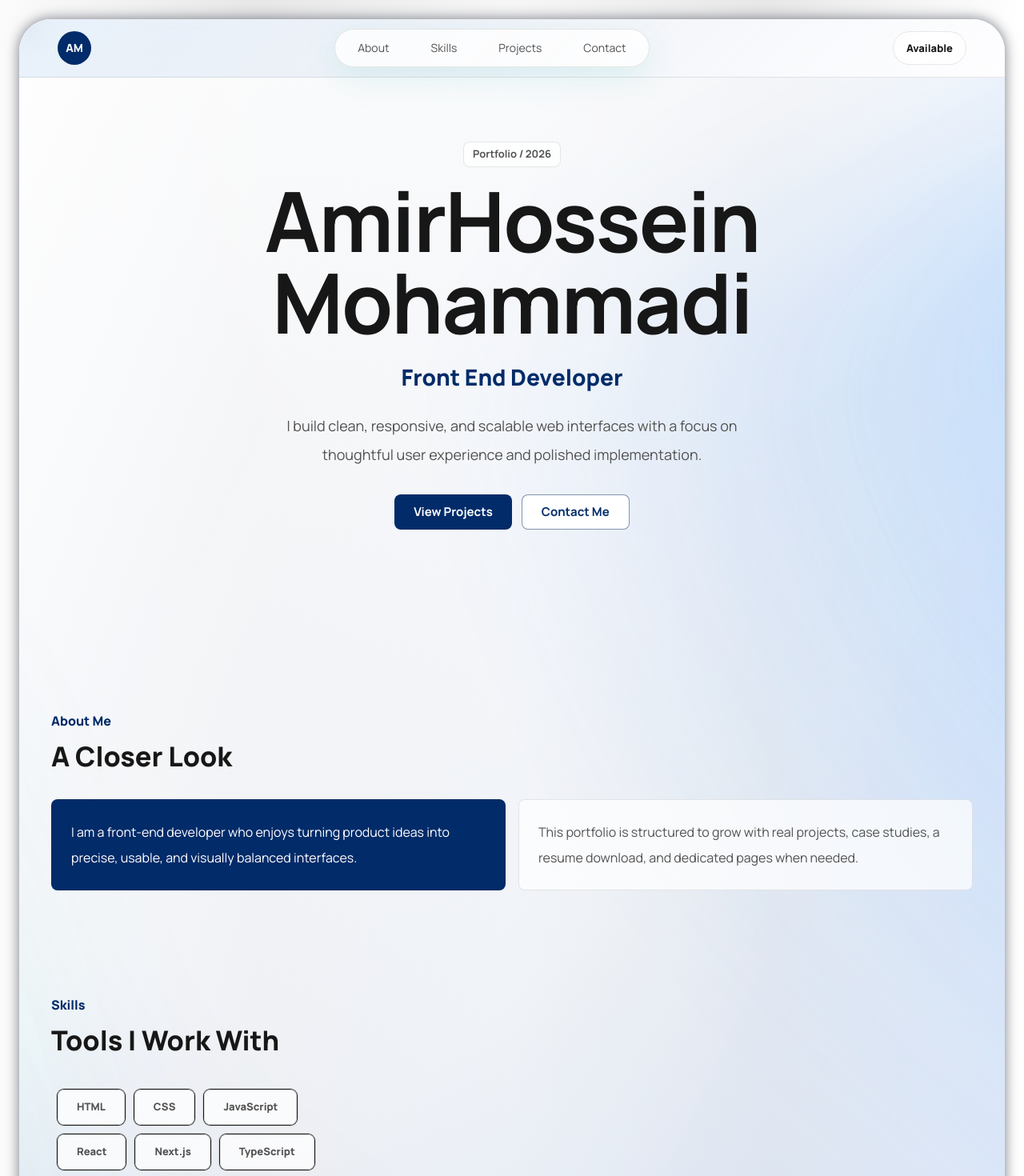
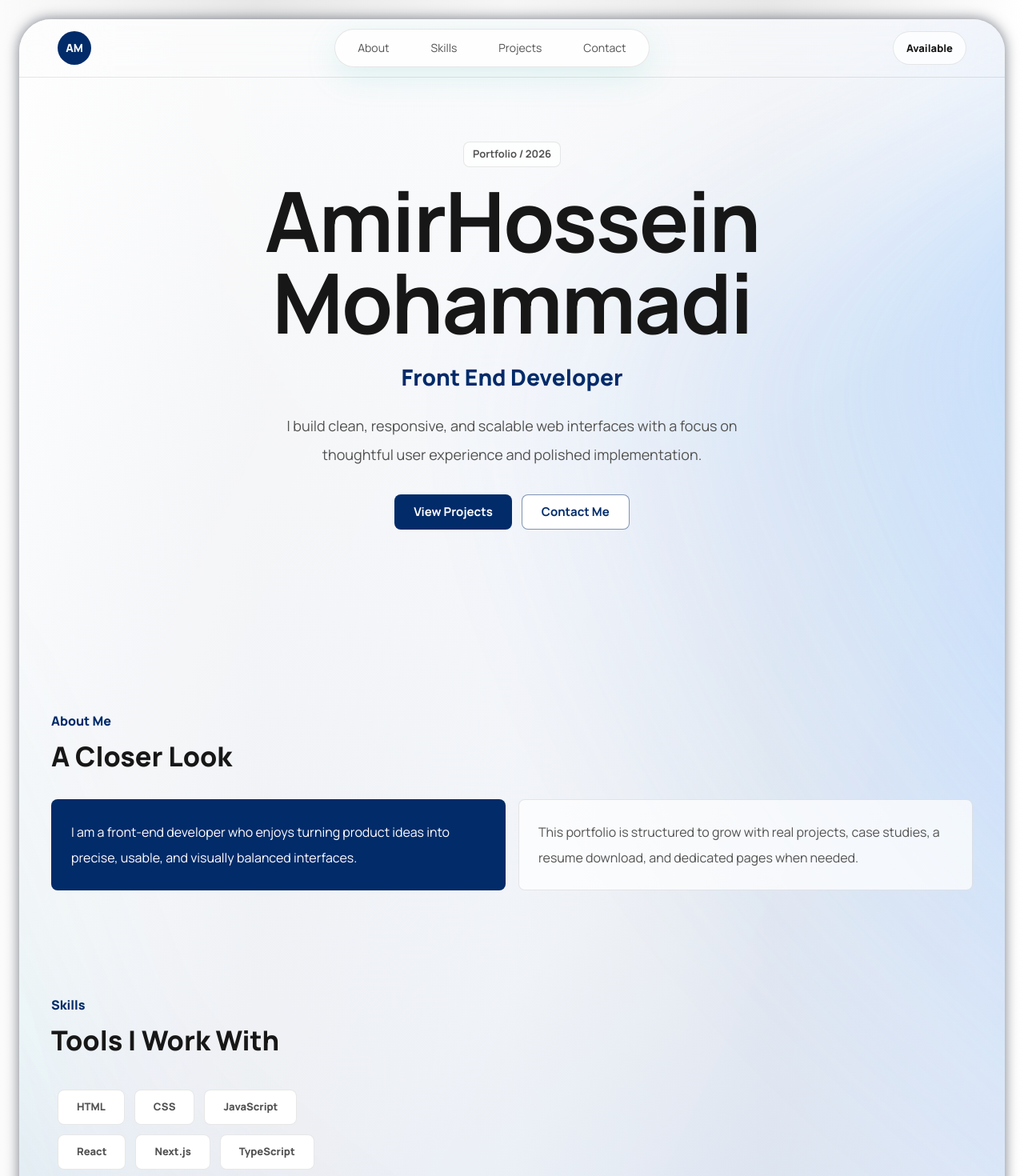
Before and after one commit to SefYek/portfolio, a Next.js app: page / in a window 1280 px wide. Shown: the top 1470 px of the page at 80% size. Built offline with nearby package versions, Linux system fonts and the light colour scheme; what @mui/material-nextjs would draw is missing.

Commit message:
update background ui

```diff
--- a/src/components/layout/site-header.tsx
+++ b/src/components/layout/site-header.tsx
@@ -20,13 +20,12 @@ export function SiteHeader() {
       sx={{
         top: 0,
         width: "100%",
-        background:
-          "linear-gradient(135deg, rgba(19, 119, 220, 0.09), rgba(236,240,247,0.78) 42%, rgba(255,255,255,0.92))",
+        background: "transparent",
         color: "text.primary",
         border: "none",
         borderBottom: "1px solid",
         borderColor: "divider",
-        backdropFilter: "blur(18px)",
+        backdropFilter: "blur(50px) saturate(1.4)",
         px: 1,
       }}
     >
--- a/src/features/profile/components/skills-section.tsx
+++ b/src/features/profile/components/skills-section.tsx
@@ -44,7 +44,7 @@ export function SkillsSection() {
               onMouseLeave={() => setSelectedSkill(null)}
               sx={{
                 minHeight: 44,
-                bgcolor: "rgba(255,255,255,0.72)",
+                bgcolor: "rgb(255, 255, 255)",
                 borderColor: "divider",
                 color: "text.secondary",
                 fontWeight: 800,
@@ -52,7 +52,7 @@ export function SkillsSection() {
                 transform: "translateY(0) scale(1)",
                 transition:
                   "transform 0.3s ease, box-shadow 0.3s ease , scale .5s ease , background-color 0.1s ease",
-                boxShadow: "0 0 1px 1px black",
+
                 "&:hover": {
                   bgcolor: "primary.main",
                   boxShadow: "0 10px 10px 5px #37373766",
```
